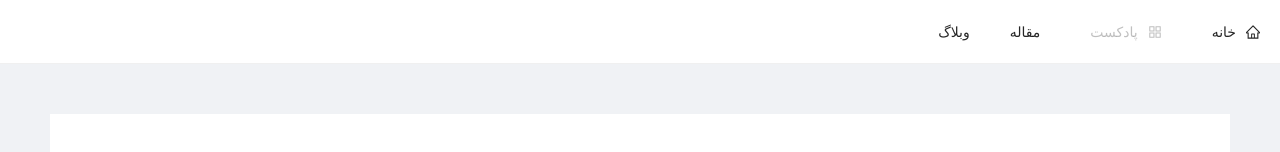
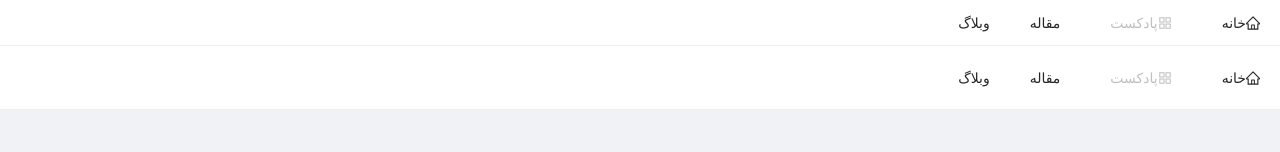
Before and after one commit to Shahrzad-gh/Blog-Psycology, a React (Create React App) app: page / in a window 1280 px wide. Shown: the top 152 px of the page. Built offline with nearby package versions, Linux system fonts and the light colour scheme; grey boxes are pictures that could not be loaded.

Commit message:
delete antd

```diff
--- a/src/App.css
+++ b/src/App.css
@@ -5,7 +5,6 @@
 html,
 body {
   height: 100vh !important;
-
   direction: rtl;
 }
 #root {
--- a/src/App.js
+++ b/src/App.js
@@ -1,23 +1,18 @@
 import "./App.css";
-//import Navbar from "./components/Navbar/Navbar";
+import Navbar from "./components/Navbar/Navbar";
 import Home from "./components/Home/Home";
-import { ConfigProvider } from "antd";
-import Article from "./components/Home/Article/Article";
 import { BrowserRouter as Router, Switch, Route } from "react-router-dom";
 
 function App() {
   return (
-    <ConfigProvider direction="rtl">
     <div className="App">
-        {/* <Navbar /> */}
+      <Navbar />
       <Router>
         <Switch>
           <Route exact path="/" component={Home} />
-            <Route path="/article" component={Article} />
         </Switch>
       </Router>
     </div>
-    </ConfigProvider>
   );
 }
 
```
Lines whose indentation alone changed are shown as unchanged.
